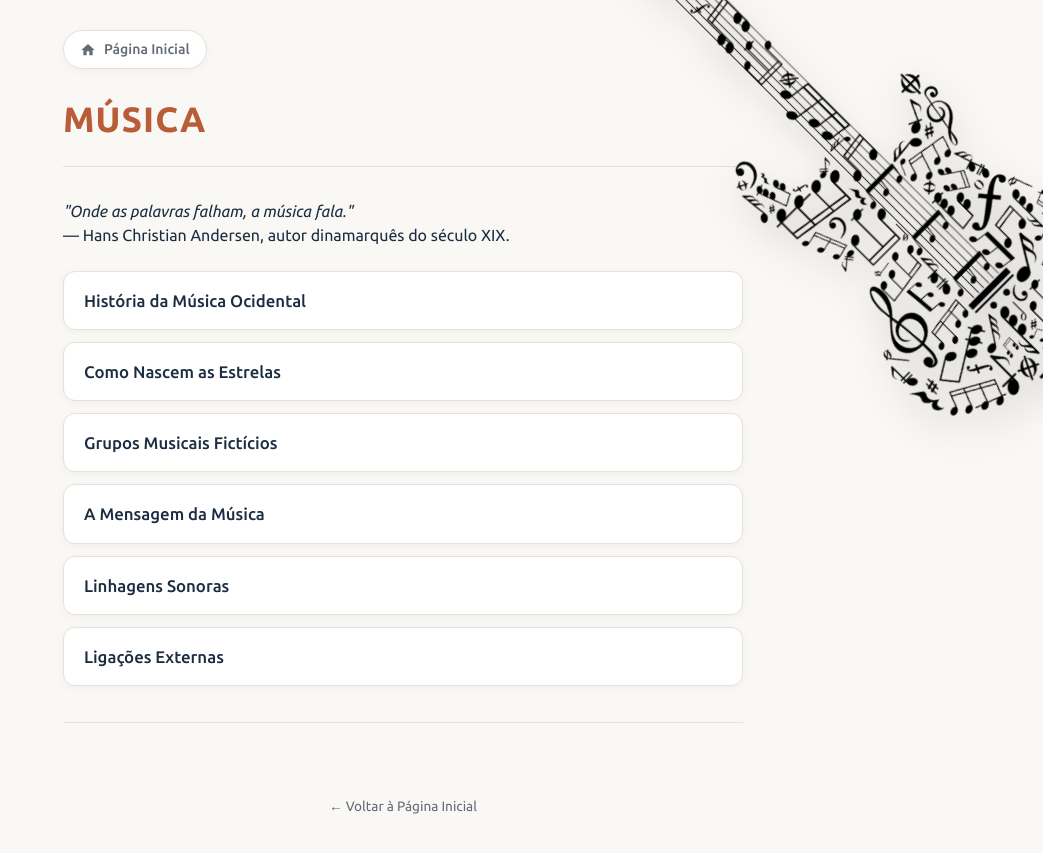
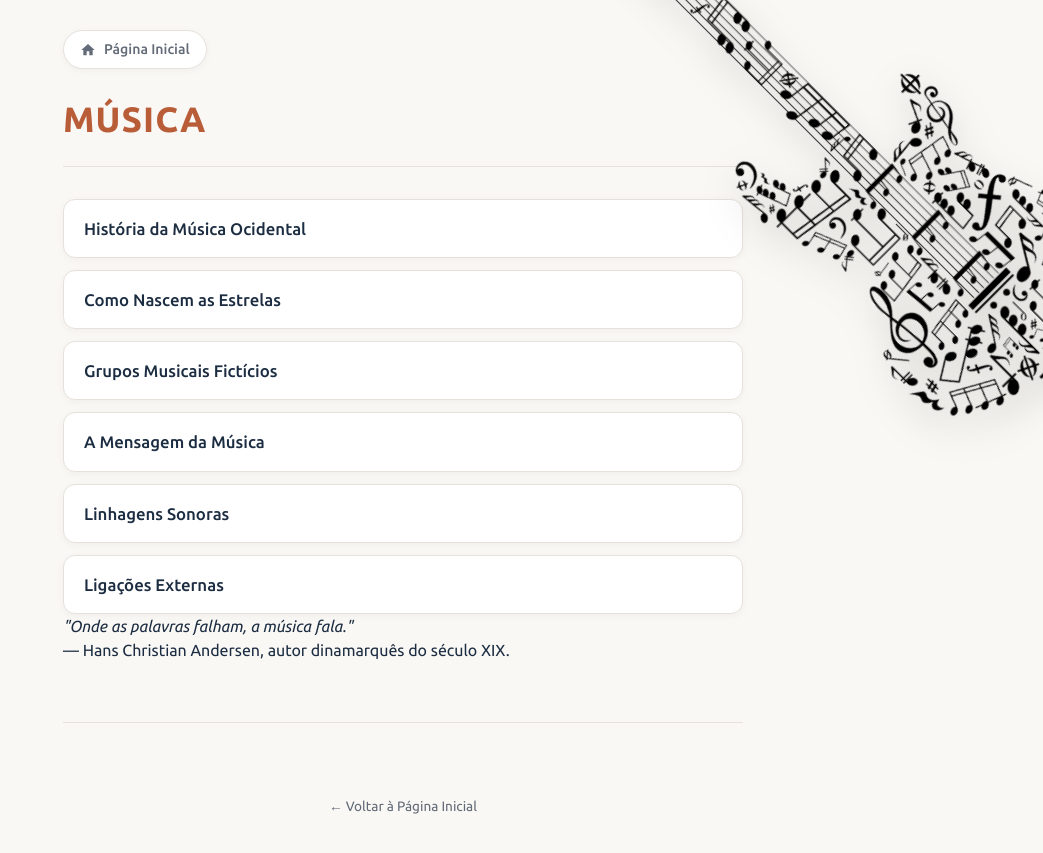
Before and after one commit to joaquim-capitao/musica, a Jekyll site: the page index.html, which Jekyll copies as it is, in a window 1280 px wide. Shown: the top 853 px of the page, without its empty margins (237-1280 px from the left). Built offline with Jekyll 4.4.1, drawn with Linux system fonts in a browser that asks for light colours; some of the changed lines change nothing that is shown.

Commit message:
Update index.html

```diff
--- a/index.html
+++ b/index.html
@@ -265,22 +265,19 @@
       <h1 id="musica">Música</h1>
     </header>
 
-    <p><em>"Onde as palavras falham, a música fala."</em></p>
-    <p>— Hans Christian Andersen, autor dinamarquês do século XIX.</p>
-    <br>
-
-    <ul class="chronicles-list" id="chronicles-list">
+      <ul class="chronicles-list" id="chronicles-list">
       <li><a href="https://joaquim-capitao.github.io/musica/historia"><span class="title">História da Música Ocidental</span></a></li>
       <li><a href="https://joaquim-capitao.github.io/musica/artistas"><span class="title">Como Nascem as Estrelas</span></a></li>
-
       <li><a href="https://joaquim-capitao.github.io/musica/grupos-musicais-ficticios"><span class="title">Grupos Musicais Fictícios</span></a></li>
-
-
       <li><a href="https://joaquim-capitao.github.io/musica/a-mensagem-da-musica"><span class="title">A Mensagem da Música</span></a></li>
       <li><a href="https://joaquim-capitao.github.io/musica/generos"><span class="title">Linhagens Sonoras</span></a></li>
       <li><a href="https://joaquim-capitao.github.io/musica/links-externos"><span class="title">Ligações Externas</span></a></li>
 
     </ul>
+
+    <p><em>"Onde as palavras falham, a música fala."</em></p>
+    <p>— Hans Christian Andersen, autor dinamarquês do século XIX.</p>
+    <br>
 
     <!-- Navegação de Páginas -->
     <nav class="pagination" id="pagination" aria-label="Navegação das crónicas"></nav>
```
